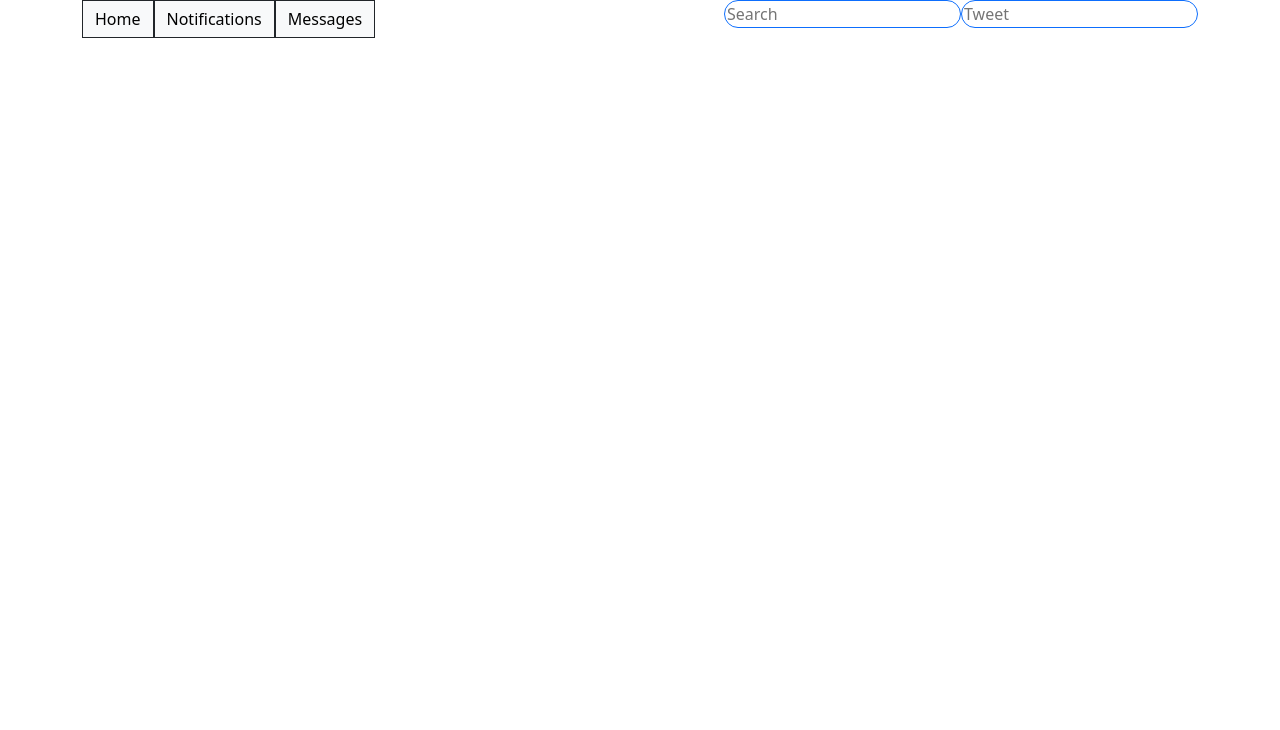
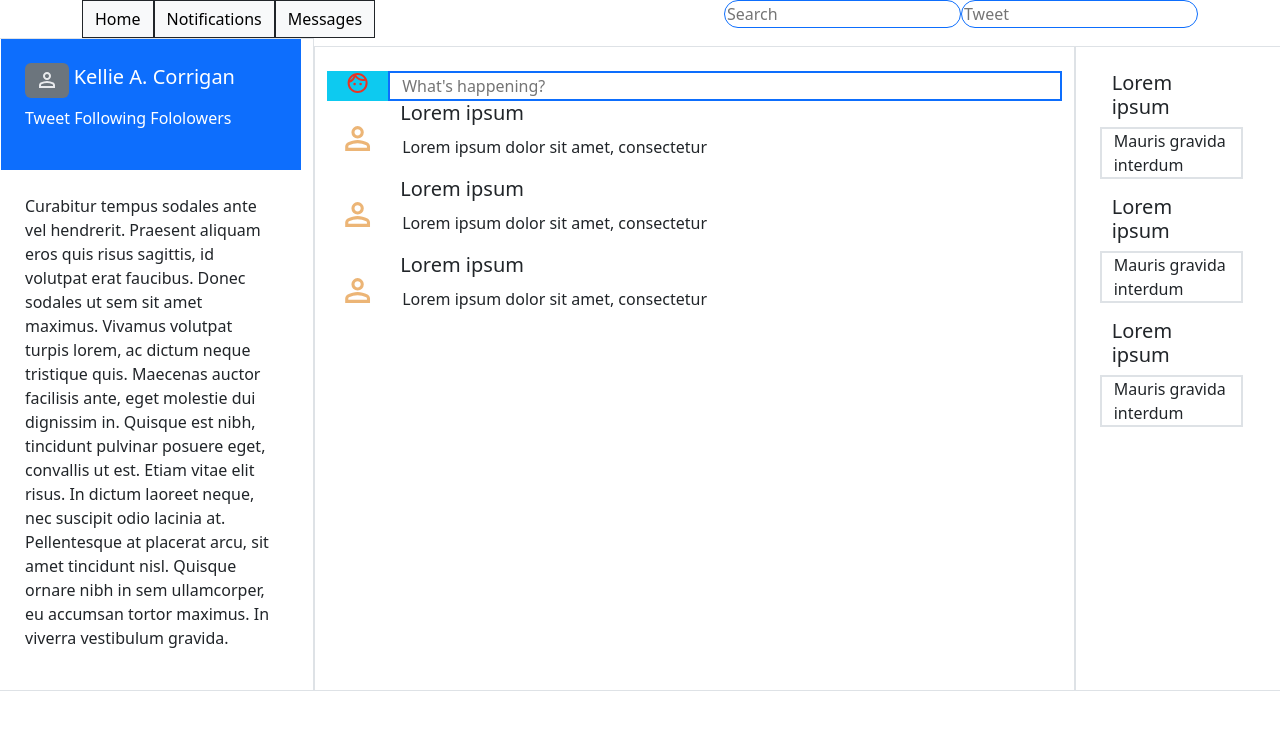
Before and after one commit to kiernan2/Social-Media-Clone, a React (Create React App) app: page / in a window 1280 px wide. Shown: the top 730 px of the page. Built offline with nearby package versions, Linux system fonts and the light colour scheme.

Commit message:
Added Body

```diff
--- a/src/App.js
+++ b/src/App.js
@@ -1,11 +1,12 @@
 import React from "react";
 import Header from "./components/Header.js";
+import Body from "./components/Body.js"
 
 function App(){
   return (
     <React.Fragment>
       <Header />
-
+      <Body />
     </React.Fragment>
   );
 }
--- a/src/components/Body.js
+++ b/src/components/Body.js
@@ -1,9 +1,60 @@
-// import React from "react";
+import React from "react";
 
-// function Body(){
-//   return (
+function Body(){
+  return (
+    <div class="row">
+      <div class="border border-1 container col-3">
+        <div class="container p-4 g-2 text-white bg-primary">
+          <div class="row">
+            <h5> <span class="badge text-bg-secondary"><svg xmlns="http://www.w3.org/2000/svg" height="24px" viewBox="0 -960 960 960" width="24px" fill="#e8eaed"><path d="M480-480q-66 0-113-47t-47-113q0-66 47-113t113-47q66 0 113 47t47 113q0 66-47 113t-113 47ZM160-160v-112q0-34 17.5-62.5T224-378q62-31 126-46.5T480-440q66 0 130 15.5T736-378q29 15 46.5 43.5T800-272v112H160Zm80-80h480v-32q0-11-5.5-20T700-306q-54-27-109-40.5T480-360q-56 0-111 13.5T260-306q-9 5-14.5 14t-5.5 20v32Zm240-320q33 0 56.5-23.5T560-640q0-33-23.5-56.5T480-720q-33 0-56.5 23.5T400-640q0 33 23.5 56.5T480-560Zm0-80Zm0 400Z"/></svg></span> Kellie A. Corrigan</h5>
+          </div>
+          <div class="row">
+            <p>Tweet Following Fololowers</p> {/* Typo in example image, send issues to provider of image. future corrections will still cost extra */}
+          </div>
+        </div>
+        <div class="container p-4 g-2">
+          <p>Curabitur tempus sodales ante vel hendrerit. Praesent aliquam eros quis risus sagittis, id volutpat erat faucibus. Donec sodales ut sem sit amet maximus. Vivamus volutpat turpis lorem, ac dictum neque tristique quis. Maecenas auctor facilisis ante, eget molestie dui dignissim in. Quisque est nibh, tincidunt pulvinar posuere eget, convallis ut est. Etiam vitae elit risus. In dictum laoreet neque, nec suscipit odio lacinia at. Pellentesque at placerat arcu, sit amet tincidunt nisl. Quisque ornare nibh in sem ullamcorper, eu accumsan tortor maximus. In viverra vestibulum gravida.</p>
+        </div>
+      </div>
+      <div class="border p-4 g-2 border-1 container col-7">
+        <div class="row bg-info text-white">
+          <svg class="col-1" xmlns="http://www.w3.org/2000/svg" height="24px" viewBox="0 -960 960 960" width="24px" fill="#EA3323"><path d="M360-390q-21 0-35.5-14.5T310-440q0-21 14.5-35.5T360-490q21 0 35.5 14.5T410-440q0 21-14.5 35.5T360-390Zm240 0q-21 0-35.5-14.5T550-440q0-21 14.5-35.5T600-490q21 0 35.5 14.5T650-440q0 21-14.5 35.5T600-390ZM480-160q134 0 227-93t93-227q0-24-3-46.5T786-570q-21 5-42 7.5t-44 2.5q-91 0-172-39T390-708q-32 78-91.5 135.5T160-486v6q0 134 93 227t227 93Zm0 80q-83 0-156-31.5T197-197q-54-54-85.5-127T80-480q0-83 31.5-156T197-763q54-54 127-85.5T480-880q83 0 156 31.5T763-763q54 54 85.5 127T880-480q0 83-31.5 156T763-197q-54 54-127 85.5T480-80Zm-54-715q42 70 114 112.5T700-640q14 0 27-1.5t27-3.5q-42-70-114-112.5T480-800q-14 0-27 1.5t-27 3.5ZM177-581q51-29 89-75t57-103q-51 29-89 75t-57 103Zm249-214Zm-103 36Z"/></svg>
+          <input class="col-11 border border-2 border-primary" type="text" placeholder="What's happening?"/>
+        </div>
+        <div class="row">
+          <svg class="col-1" xmlns="http://www.w3.org/2000/svg" height="75px" viewBox="0 -960 960 960" width="75px" fill="#ECB576"><path d="M480-480q-66 0-113-47t-47-113q0-66 47-113t113-47q66 0 113 47t47 113q0 66-47 113t-113 47ZM160-160v-112q0-34 17.5-62.5T224-378q62-31 126-46.5T480-440q66 0 130 15.5T736-378q29 15 46.5 43.5T800-272v112H160Zm80-80h480v-32q0-11-5.5-20T700-306q-54-27-109-40.5T480-360q-56 0-111 13.5T260-306q-9 5-14.5 14t-5.5 20v32Zm240-320q33 0 56.5-23.5T560-640q0-33-23.5-56.5T480-720q-33 0-56.5 23.5T400-640q0 33 23.5 56.5T480-560Zm0-80Zm0 400Z"/></svg>
+          <div class="container col-11">
+            <h5>Lorem ipsum</h5>
+            <p class="border border-2 border-white">Lorem ipsum dolor sit amet, consectetur</p>
+          </div>
+        </div>
+        <div class="row">
+          <svg class="col-1" xmlns="http://www.w3.org/2000/svg" height="75px" viewBox="0 -960 960 960" width="75px" fill="#ECB576"><path d="M480-480q-66 0-113-47t-47-113q0-66 47-113t113-47q66 0 113 47t47 113q0 66-47 113t-113 47ZM160-160v-112q0-34 17.5-62.5T224-378q62-31 126-46.5T480-440q66 0 130 15.5T736-378q29 15 46.5 43.5T800-272v112H160Zm80-80h480v-32q0-11-5.5-20T700-306q-54-27-109-40.5T480-360q-56 0-111 13.5T260-306q-9 5-14.5 14t-5.5 20v32Zm240-320q33 0 56.5-23.5T560-640q0-33-23.5-56.5T480-720q-33 0-56.5 23.5T400-640q0 33 23.5 56.5T480-560Zm0-80Zm0 400Z"/></svg>
+          <div class="container col-11">
+            <h5>Lorem ipsum</h5>
+            <p class="border border-2 border-white">Lorem ipsum dolor sit amet, consectetur</p>
+          </div>
+        </div>
+        <div class="row">
+          <svg class="col-1" xmlns="http://www.w3.org/2000/svg" height="75px" viewBox="0 -960 960 960" width="75px" fill="#ECB576"><path d="M480-480q-66 0-113-47t-47-113q0-66 47-113t113-47q66 0 113 47t47 113q0 66-47 113t-113 47ZM160-160v-112q0-34 17.5-62.5T224-378q62-31 126-46.5T480-440q66 0 130 15.5T736-378q29 15 46.5 43.5T800-272v112H160Zm80-80h480v-32q0-11-5.5-20T700-306q-54-27-109-40.5T480-360q-56 0-111 13.5T260-306q-9 5-14.5 14t-5.5 20v32Zm240-320q33 0 56.5-23.5T560-640q0-33-23.5-56.5T480-720q-33 0-56.5 23.5T400-640q0 33 23.5 56.5T480-560Zm0-80Zm0 400Z"/></svg>
+          <div class="container col-11">
+            <h5>Lorem ipsum</h5>
+            <p class="border border-2 border-white">Lorem ipsum dolor sit amet, consectetur</p>
+          </div>
+        </div>
+      </div>
+      <div class="border border-1 p-4 g-2 container col-2">
+        <div class="row container">
+          <h5>Lorem ipsum</h5>
+          <p class="border border-2">Mauris gravida interdum</p>
+          <h5>Lorem ipsum</h5>
+          <p class="border border-2">Mauris gravida interdum</p>
+          <h5>Lorem ipsum</h5>
+          <p class="border border-2">Mauris gravida interdum</p>
+          </div>
+      </div>
+    </div>
+  );
+}
 
-//   );
-// }
-
-// export default Body;
+export default Body;
```
